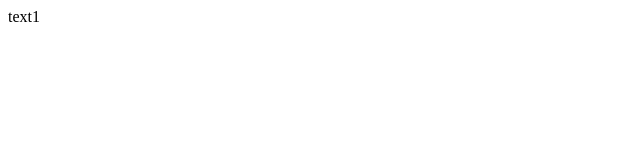
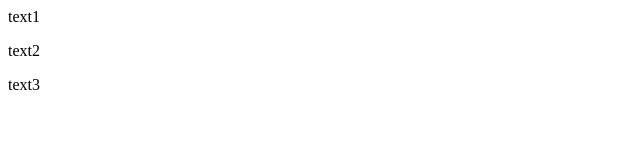
Before and after one commit to kumiko256/test, a plain HTML site: page index.html in a window 1280 px wide. Shown: the full height of the page, 0-640 px from the left. Drawn offline with Linux system fonts and the light colour scheme.

Commit message:
third commit

```diff
--- a/index.html
+++ b/index.html
@@ -7,5 +7,7 @@
 </head>
 <body>
     <p>text1</p>
+    <p>text2</p>
+    <p>text3</p>
 </body>
 </html>
```
